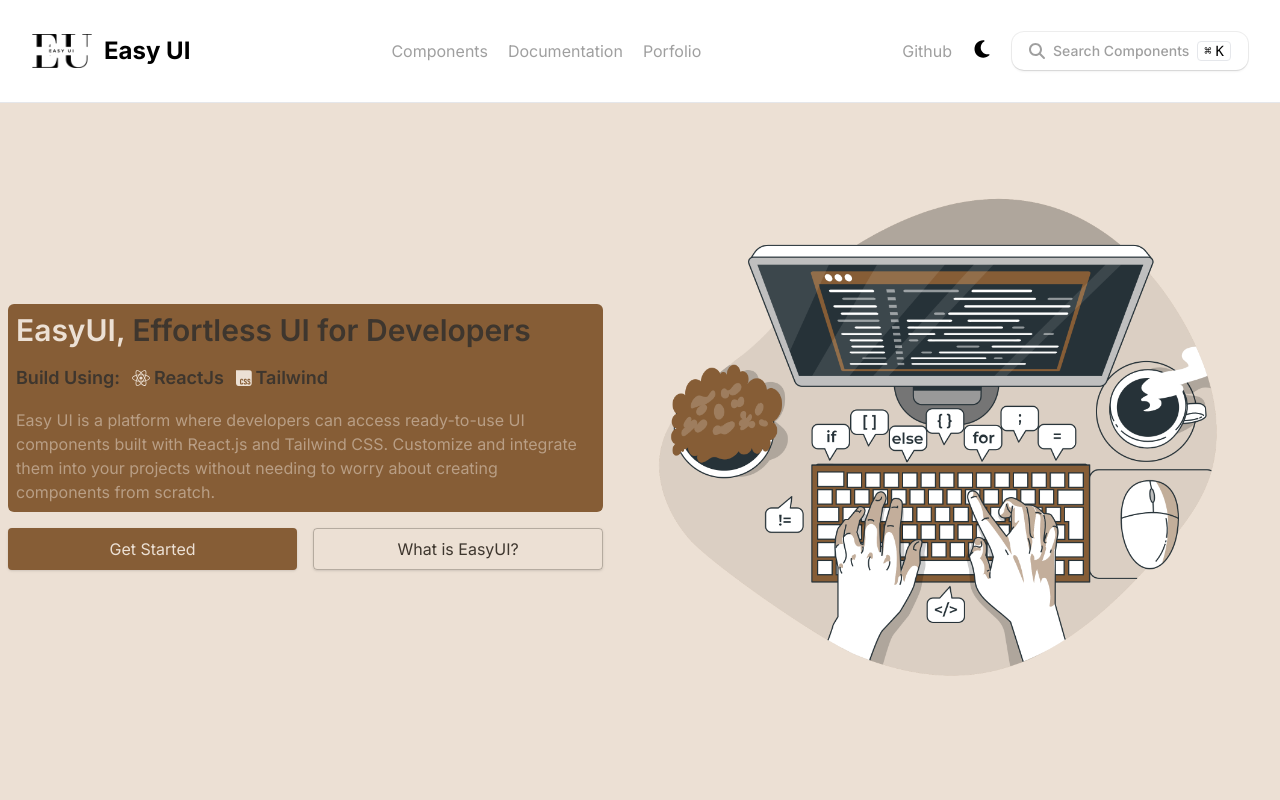
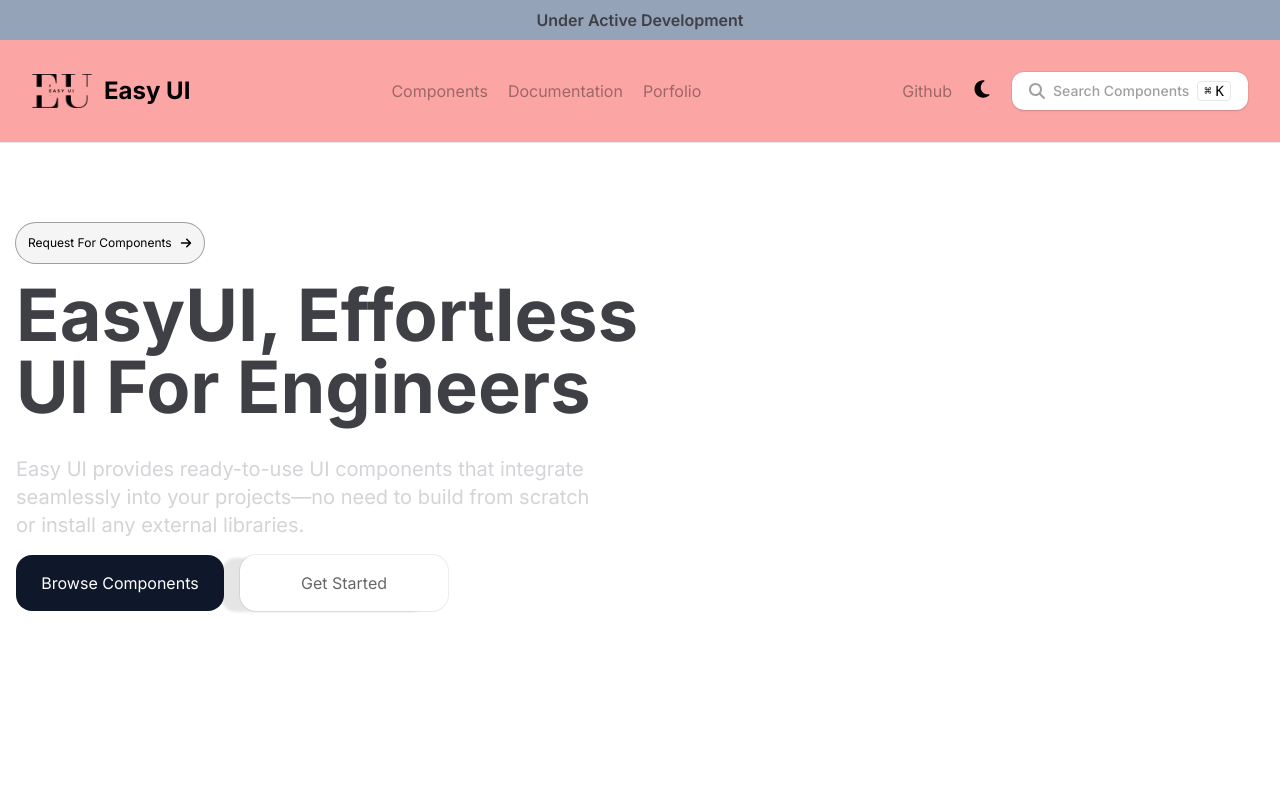
Before and after one commit to LuciferTyagi/EasyUI, a React (Vite) app in the folder client/: page / in a window 1280 px wide. Shown: the top 800 px of the page. Built offline with nearby package versions, Linux system fonts and the light colour scheme; a web font is replaced by a local one.

Commit message:
aesthetic fix

```diff
--- a/client/src/Components/Header.jsx
+++ b/client/src/Components/Header.jsx
@@ -11,7 +11,10 @@
     const[mobileMenu , setMobileMenu] = useState(false)
     const[showPopUp , setShowPopUp] = useState(false);
   return (
-    <header className='w-full bg-white border-b'>
+    <header className='w-full  bg-white border-b'>
+    <div className='flex items-center max-w-[1400px] mx-auto justify-center font-inter text-zinc-700 bg-slate-400 py-2'>
+      <span className='font-semibold'>Under Active Development</span>
+    </div>
     <nav className='Mobile-Nav flex lg:hidden w-full bg-white  items-center justify-between py-4 px-4'>
           <a href='#' className='Company-LOGO flex items-center gap-1'>
              <img src='/images/E-2.png' alt='logo' width='50' height='50'  className=''/>
@@ -50,24 +53,24 @@
 
     </nav>
 
-    <nav className='Desktop-Nav hidden lg:flex items-center justify-between mx-auto max-w-[1400px] p-8 bg-white font-inter'>
-          < a href='#' className='Company-LOGO flex items-center gap-3'>
+    <nav className='Desktop-Nav hidden lg:flex items-center justify-between mx-auto max-w-[1400px] p-8 bg-red-300 font-inter'>
+          < a href='/' className='Company-LOGO flex items-center gap-3'>
               <img src='/images/E-2.png' alt='logo' width={60} className=''/>
               <h1 className='text-2xl font-bold'>Easy UI</h1>
           </a>
           <ul className='Nav-Primary-Items flex  gap-5 text-base text-[#00000060] bg--400'>
               <li>
-                <a href='#'>Components</a>
+                <a href='/components'>Components</a>
               </li>
               <li>
                 <a href='#'>Documentation</a>
               </li>
               <li>
-                <a href='#'>Porfolio</a>
+                <a href='https://foody-734ba.web.app/'>Porfolio</a>
               </li>
           </ul>
           <div className='Nav-Secondary-Items flex  items-center gap-5 bg--400'>
-                <a href='#' className='text-base text-[#00000060]'>Github</a>
+                <a href='https://github.com/LuciferTyagi' className='text-base text-[#00000060]'>Github</a>
                 <button className='DarkMode-Button '>
                     <FontAwesomeIcon icon={faMoon} className='size-5 '/>
                 </button>
--- a/client/src/Components/Hero.jsx
+++ b/client/src/Components/Hero.jsx
@@ -1,13 +1,18 @@
 import { faCss, faReact } from '@fortawesome/free-brands-svg-icons'
 import { FontAwesomeIcon } from '@fortawesome/react-fontawesome'
-import React from 'react'
+import React, { useEffect, useState } from 'react'
 import { useNavigate } from "react-router-dom";
 import HeroCard from './HeroCard.jsx';
 import Testimonial from './Testimonial.jsx';
+import { faArrowRight } from '@fortawesome/free-solid-svg-icons';
+import useAnimatedHeading from '../Hooks/useAnimatedHeading.jsx';
+import { wordArray } from '../Utils/Constant.js';
 const Hero = () => {
   const navigate  = useNavigate();
+  const { word, isAnimating } = useAnimatedHeading(wordArray);
   return (
-    <div className='  bg--400 flex flex-col items-center  gap-4 px-2 2xl:px-6 '>
+    <section className='Hero-Section bg--400 w-full  px-4 py-20 font-inter'>
+    {/* <div className='  bg--400 flex flex-col items-center  gap-4 px-2 2xl:px-6 '>
             <div className='Hero-Main-Container  lg:flex lg:justify-between lg:items-center    bg--500'>
                <div className='Hero-Info-&Button-Container 2xl:w-[40%] bg--300  flex flex-col gap-4'>
                  <div className='Hero-Info w-[100%]  p-2 rounded-md bg-[#865D36] flex flex-col gap-4 '>
@@ -41,7 +46,28 @@
            </div>
            <Testimonial/>
 
+    </div> */}
+    <div className='w-full h-screen max-w-[1400px]  mx-auto flex flex-col bg--200  '>
+          <div className='flex flex-col items-start bg--300'>
+
+                <button className='Request-Buttom flex items-center gap-2 bg-neutral-100 rounded-full p-3 ring-1 ring-[#00000060] '>
+                  <span className='text-xs'>Request For Components</span>
+                  <FontAwesomeIcon icon={faArrowRight} className='size-3'/>
+                </button>
+                <h1 className='font-bold text-4xl md:text-7xl text-[#3F3F46] my-4'>EasyUI, Effortless<br></br> UI For <span className={`inline-block transition-all duration-300 ${isAnimating ? "scale-110 opacity-0" : "scale-100 opacity-100"}`}>{word}</span></h1>
+                <h3 className='text-base sm:text-xl text-zinc-300 my-4 max-w-xl'>Easy UI provides ready-to-use UI components that integrate seamlessly into your projects—no need to build from scratch or install any external libraries.</h3>
+                <div className='Hero-Buttons flex flex-col sm:flex-row   gap-4 w-full'>
+                      <button className='Component-Button w-full bg-slate-900 p-4 rounded-2xl sm:w-52'>
+                              <a href='#' className='text-white '>Browse Components</a>
+                      </button>
+                      <button className='GetStarted-Button w-full sm:sm:w-52 bg-white-900 p-4 rounded-2xl hover:shadow-lg transition duration-200 shadow-[-20px_2px_3px_-1px_rgba(0,0,0,0.1),0px_1px_0px_0px_rgba(25,28,33,0.02),0px_0px_0px_1px_rgba(25,28,33,0.08)]'>
+                              <a href='#' className='text-black/60 '>Get Started</a>
+                      </button>
+                </div>
+          </div>
     </div>
+    <Testimonial/>
+    </section>
   )
 }
 
--- a/client/src/Components/Home.jsx
+++ b/client/src/Components/Home.jsx
@@ -5,7 +5,7 @@
 
 const Home = () => {
   return (
-    <div className='container mx-auto bg-[#ECE0D4] pt-16 lg:pt-0'>
+    <div className=''>
       <Hero/>
       <Footer/>
     </div>
--- /dev/null
+++ b/client/src/Hooks/useAnimatedHeading.jsx
@@ -0,0 +1,21 @@
+import { useState, useEffect } from "react";
+
+export default function useAnimatedHeading(words, intervalTime = 2000, animationDuration = 300) {
+  const [index, setIndex] = useState(0);
+  const [isAnimating, setIsAnimating] = useState(false);
+
+  useEffect(() => {
+    const interval = setInterval(() => {
+      setIsAnimating(true);
+
+      setTimeout(() => {
+        setIndex((prevIndex) => (prevIndex + 1) % words.length);
+        setIsAnimating(false);
+      }, animationDuration);
+    }, intervalTime);
+
+    return () => clearInterval(interval);
+  }, [words, intervalTime, animationDuration]);
+
+  return { word: words[index], isAnimating };
+}
--- a/client/src/Utils/Constant.js
+++ b/client/src/Utils/Constant.js
@@ -62,3 +62,5 @@
       "I don't know how to thank for such a good file, It should be paid product actually.",
   },
 ];
+
+export const wordArray =["Developers", "Coders", "Engineers"];
```
